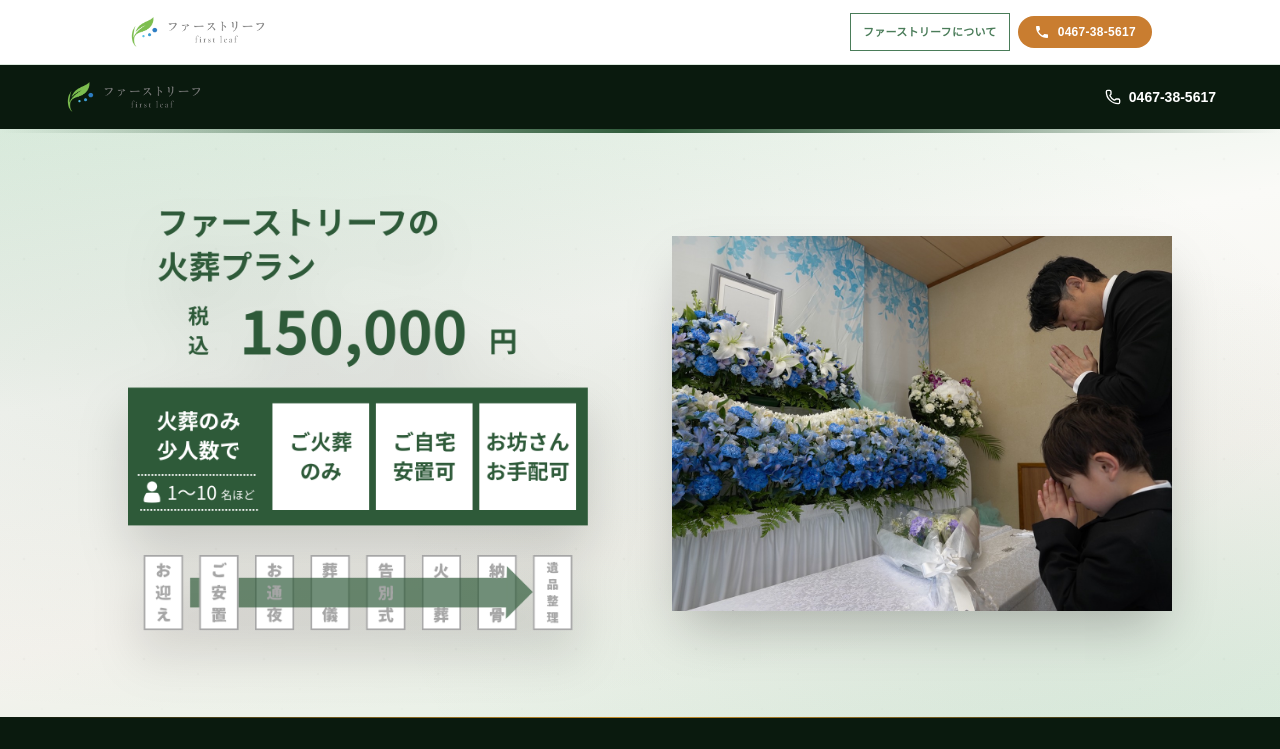
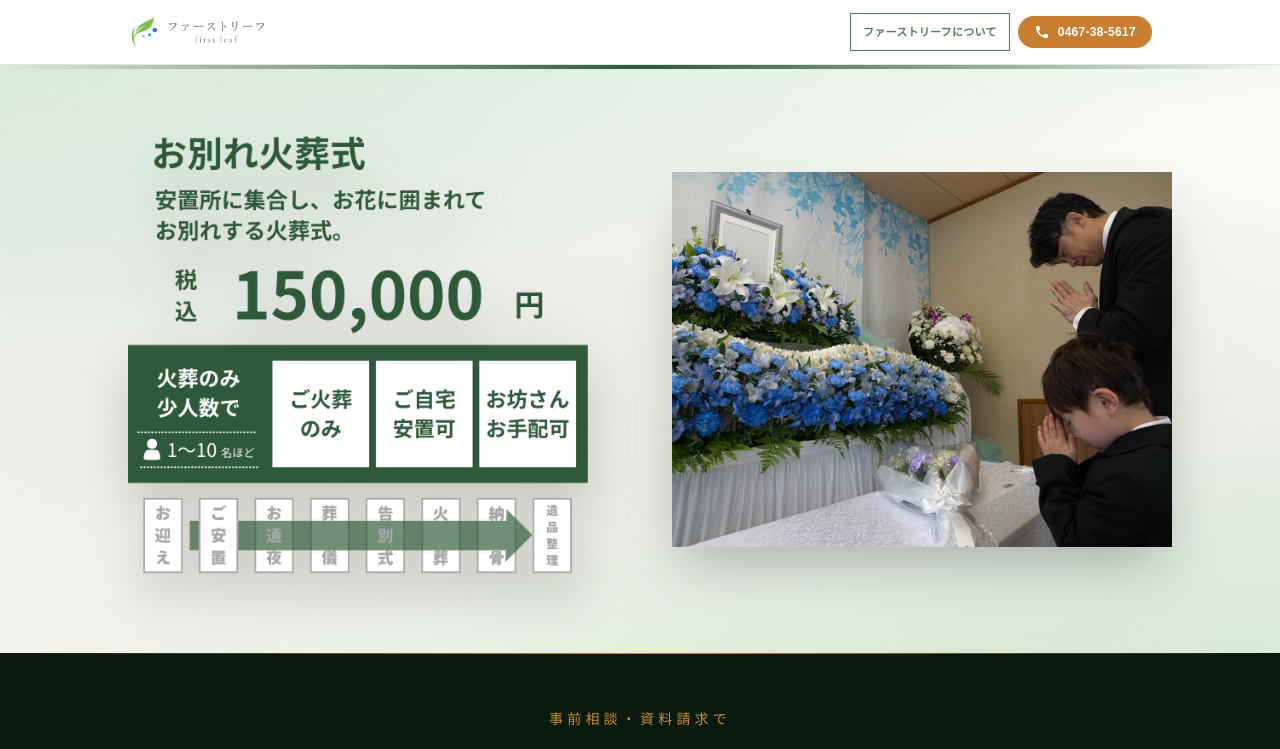
Before and after one commit to takudaikoo-nex/FLHPContents, a Next.js app: page /owakare-kasoshiki in a window 1280 px wide. Shown: the top 749 px of the page. Built offline with nearby package versions, Linux system fonts and the light colour scheme.

Commit message:
fix: V2ヘッダー（茶色帯）削除 + plan03-owakare画像差し替え
Co-Authored-By: Claude Opus 4.6 (1M context) <noreply@anthropic.com>

```diff
--- a/src/components/PlanDetailV2.tsx
+++ b/src/components/PlanDetailV2.tsx
@@ -236,29 +236,6 @@ export function PlanDetailV2({ plan }: { plan: Plan }) {
 
   return (
     <>
-      {/* ============ HEADER ============ */}
-      <header
-        className="py-3 px-4 sm:px-8"
-        style={{ backgroundColor: t.dark }}
-      >
-        <div className="max-w-6xl mx-auto flex items-center justify-between">
-          <Image
-            src="/images/logoFL.png"
-            alt="ファーストリーフ"
-            width={180}
-            height={40}
-            className="h-8 sm:h-10 w-auto"
-          />
-          <a
-            href={SITE.phoneTel}
-            className="flex items-center gap-2 text-white text-sm font-bold"
-          >
-            <Phone className="w-4 h-4" />
-            <span className="hidden sm:inline">{SITE.phone}</span>
-          </a>
-        </div>
-      </header>
-
       {/* ============ HERO / FV ============ */}
       <section className="relative overflow-hidden">
         {/* 背景壁紙：和紙風テクスチャ + プランカラー */}
```
Also changed, not shown: public/images/fv/plan03-owakare.png.
